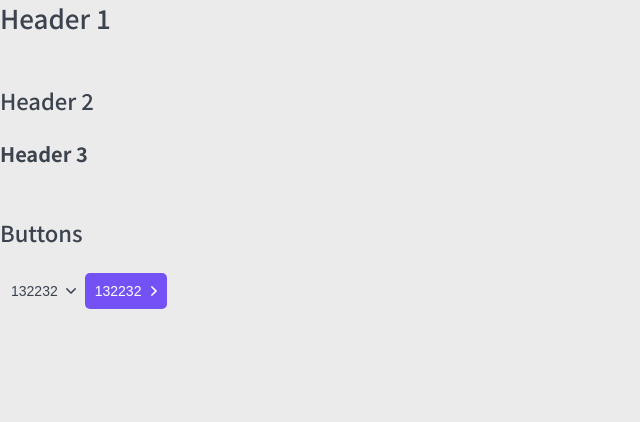
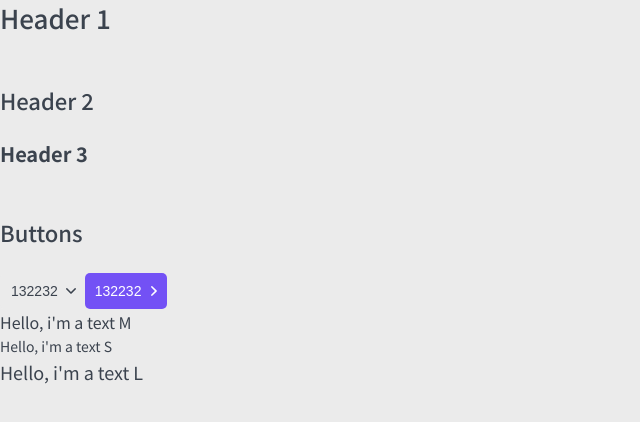
Before and after one commit to ekbdizzy/top-app, a Next.js app: page / in a window 1280 px wide. Shown: the top 422 px of the page, without its empty margins (0-640 px from the left). Built offline with nearby package versions, Linux system fonts and the light colour scheme.

Commit message:
Add component P

```diff
--- /dev/null
+++ b/components/P/P.module.css
@@ -0,0 +1,18 @@
+.p {
+	margin: 0;
+}
+
+.s {
+	font-size: 14px;
+	line-height: 24px;
+}
+
+.m {
+	font-size: 16px;
+	line-height: 24px;
+}
+
+.l {
+	font-size: 18px;
+	line-height: 29px;
+}
--- /dev/null
+++ b/components/P/P.tsx
@@ -0,0 +1,15 @@
+import React from "react";
+import {PProps} from "./P.props";
+import styles from './P.module.css';
+import cn from 'classnames';
+
+
+export const P = ({size = 'm', children, className, ...props}: PProps): JSX.Element => {
+    return <p className={cn(styles.p, className, {
+        [styles.s]: size == 's',
+        [styles.m]: size == 'm',
+        [styles.l]: size == 'l',
+    })}
+              {...props}
+    >{children}</p>;
+}
--- a/components/index.ts
+++ b/components/index.ts
@@ -1,2 +1,3 @@
 export * from './Htag/Htag';
 export * from './Button/Button';
+export * from './P/P';
--- a/pages/index.tsx
+++ b/pages/index.tsx
@@ -1,5 +1,5 @@
 import type {NextPage} from 'next';
-import {Button, Htag} from "../components";
+import {Button, Htag, P} from "../components";
 
 
 const Home: NextPage = () => {
@@ -12,6 +12,11 @@
             <Button appearance='ghost' arrow='down'>132232</Button>
             <Button appearance="primary" arrow='right'>132232</Button>
         </div>
+        <div>
+            <P>Hello, i'm a text M</P>
+            <P size='s'>Hello, i'm a text S</P>
+            <P size='l'>Hello, i'm a text L</P>
+        </div>
     </div>;
 };
 
```
Also changed, not shown: components/P/P.props.ts (added, +7 -0 lines).
